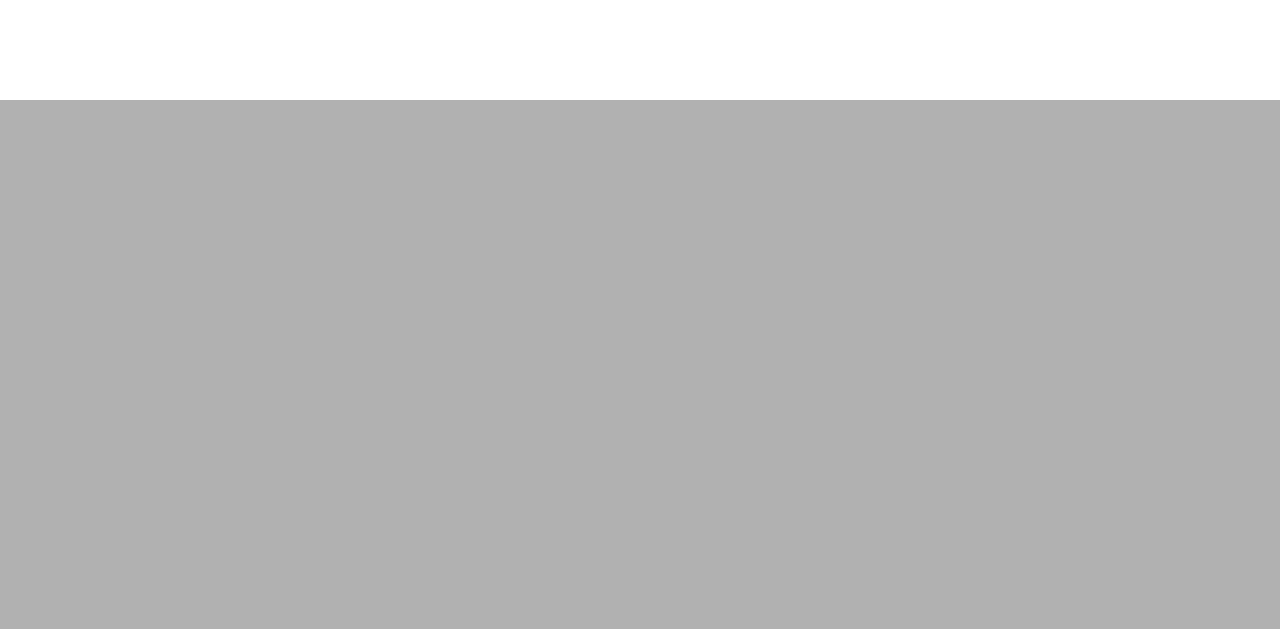
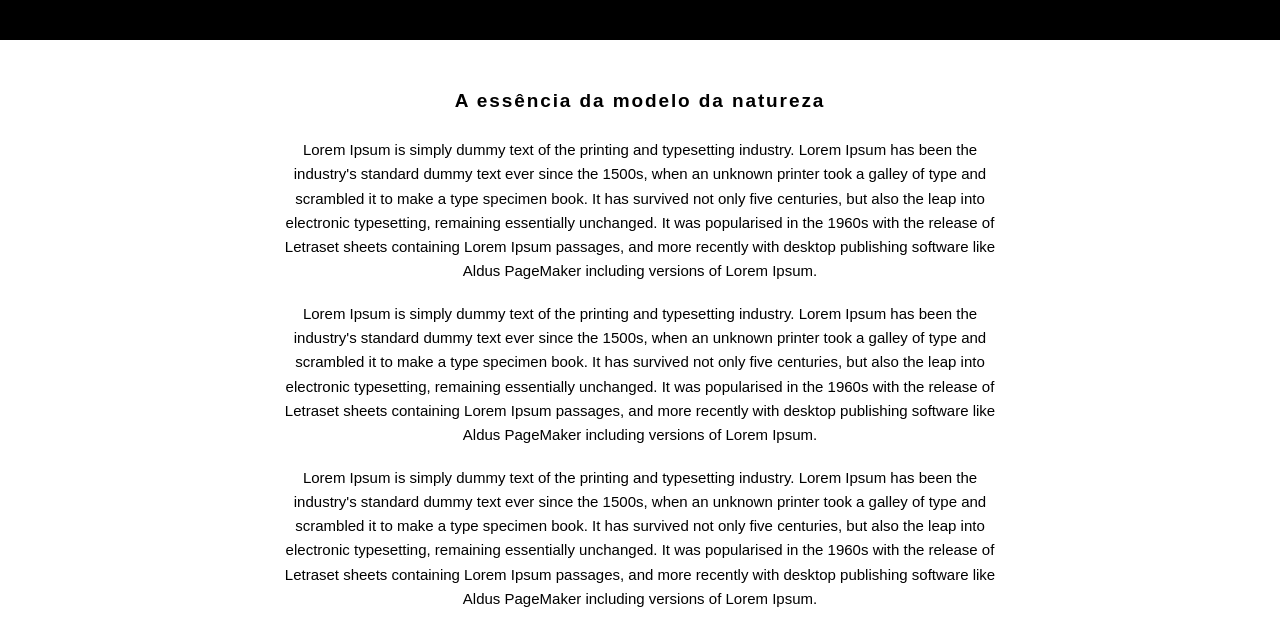
Before and after one commit to Eduardo-ops/dana-tentis, a PHP site: page /html/views/home.html in a window 1280 px wide. Shown: the part 700-1329 px from the top of the page. Before the commit the page ends 800 px from the top, so only its background shows below. Run offline with PHP 8.4, Linux system fonts and the light colour scheme; some web fonts are replaced.

Commit message:
Conteudo principal, titulo e paragrafos estruturados

```diff
--- a/src/css/style.css
+++ b/src/css/style.css
@@ -95,9 +95,46 @@ ul{
     border-right: none;
 }
 
+/* Elemento <a> em estado de hover dentro de elemento <li>
+e também dentro de elemento com id "navegacao-header" */
 #navegacao-header li a:hover{
     color: #FF0000;
     border: 2px solid #000;
     border-left: none;
     border-right: none;
 }
+
+/* -------- Container Principal ----------- */
+
+/* Elemento com id "divisoria" */
+#divisoria{
+    background: #000;
+    height: 40px;
+}
+
+/* Elemento com id "container-main" */
+#container-main{
+    margin: 0 auto;
+    width: 720px;
+    text-align: center;
+}
+
+/* Elemento com id "sobre" */
+#sobre{
+    margin: 50px 0 20px 0;
+}
+
+/* Elemento <h2> dentro de elemento com id "container-main" */
+#container-main h2{
+    margin-bottom: 26px;
+    font-size: 19px;
+    font-family: latobold,sans-serif;
+    letter-spacing: 0.1em;
+}
+
+/* Elemento <p> dentro de elemento com id "container-main" */
+#container-main p{
+    font-size: 15px;
+    font-family: latolight,sans-serif;
+    line-height: 1.62;
+}
--- a/src/html/views/home.html
+++ b/src/html/views/home.html
@@ -28,6 +28,44 @@
         </div>
     </div> <!-- Fim Header -->
 
+    <div id="divisoria"></div>
+
+    <!-- Início de Container Principal -->
+    <div id="container-main">
+
+        <div id="sobre">
+            <h2> A essência da modelo da natureza</h2>
+
+            <p>
+                Lorem Ipsum is simply dummy text of the printing and typesetting industry.
+                Lorem Ipsum has been the industry's standard dummy text ever since the 1500s, when an unknown printer
+                took a galley of type and scrambled it to make a type specimen book. It has survived not only five
+                centuries, but also the leap into electronic typesetting, remaining essentially unchanged. It was
+                popularised in the 1960s with the release of Letraset sheets containing Lorem Ipsum passages, and more
+                recently with desktop publishing software like Aldus PageMaker including versions of Lorem Ipsum.
+            </p><br>
+
+            <p>
+                Lorem Ipsum is simply dummy text of the printing and typesetting industry.
+                Lorem Ipsum has been the industry's standard dummy text ever since the 1500s, when an unknown printer
+                took a galley of type and scrambled it to make a type specimen book. It has survived not only five
+                centuries, but also the leap into electronic typesetting, remaining essentially unchanged. It was
+                popularised in the 1960s with the release of Letraset sheets containing Lorem Ipsum passages, and more
+                recently with desktop publishing software like Aldus PageMaker including versions of Lorem Ipsum.
+            </p><br>
+
+            <p>
+                Lorem Ipsum is simply dummy text of the printing and typesetting industry.
+                Lorem Ipsum has been the industry's standard dummy text ever since the 1500s, when an unknown printer
+                took a galley of type and scrambled it to make a type specimen book. It has survived not only five
+                centuries, but also the leap into electronic typesetting, remaining essentially unchanged. It was
+                popularised in the 1960s with the release of Letraset sheets containing Lorem Ipsum passages, and more
+                recently with desktop publishing software like Aldus PageMaker including versions of Lorem Ipsum.
+            </p><br>
+        </div>
+
+    </div> <!-- Fim de Container Principal -->
+
 </body>
 
 </html>
```
